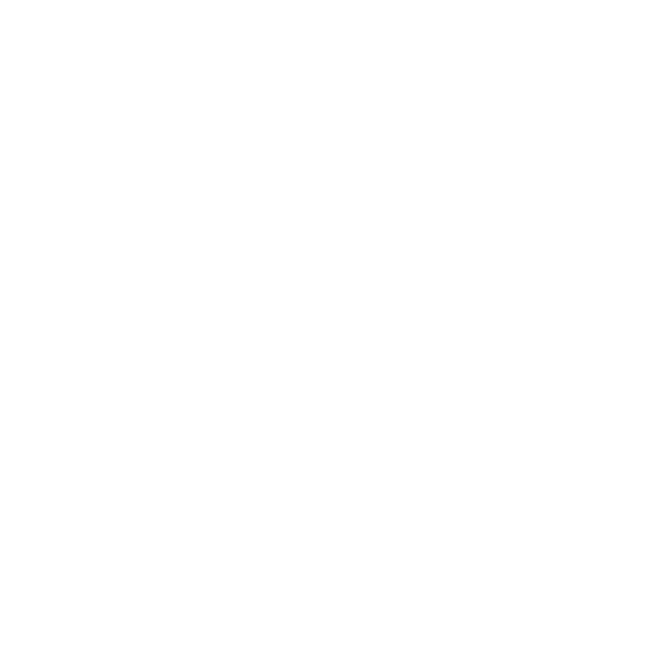
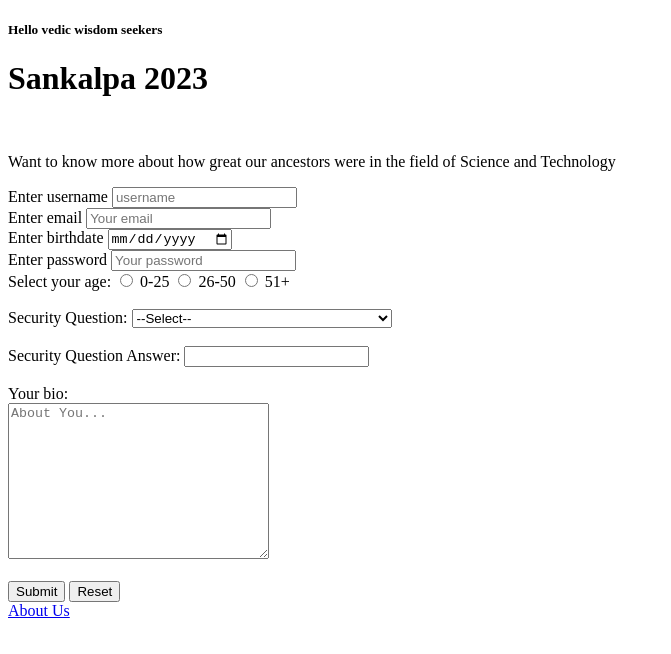
Before and after one commit to harshpb1443/crap-portfolio, a plain HTML site: page index.html in a window 1280 px wide. Shown: the whole page, without its empty margins (0-671 px from the left). Drawn offline with Linux system fonts and the light colour scheme.

Commit message:
added index-html

```diff
--- a/index.html
+++ b/index.html
@@ -7,6 +7,51 @@
     <title>crap-portfolio</title>
 </head>
 <body>
+    <h5>Hello vedic wisdom seekers</h5>
+    <h1>Sankalpa 2023</h1><br>
+    <p>Want to know more about how great our ancestors were in the field of Science and Technology</p>
 
+    <form>
+        <label for="username">Enter username</label>
+        <input type="text" id="username" name="username" placeholder="username" required> <br>
+        <label for="email">Enter email</label>
+        <input type="email" id="email" name="email" placeholder="Your email" required><br>
+        <label for="birthdate">Enter birthdate</label>
+        <input type="date" id="birthdate" name="birthdate" placeholder="Your birthdate" required><br>
+        <label for="password">Enter password</label>
+        <input type="password" id="password" name="password" placeholder="Your password" required><br>
+
+        <label for="age">Select your age: </label>
+        <input type="radio" name="age" value="0-25" id="option-1">
+        <label for="option-1">0-25</label>
+        <input type="radio" value="26-50" name="age" id="option-2">
+        <label for="option-1">26-50</label>
+        <input type="radio" value="51+" name="age" id="option-3">
+        <label for="option-1">51+</label>
+
+        <br><br>
+
+        <label for="questioin">Security Question:  </label>
+        <select name="question" id="question" required>
+            <option value="q0">--Select--</option>
+            <option value="q1">Which is your favourite shloka in BG?</option>
+            <option value="q2">Who is your favourite leela?</option>
+            <option value="q3">When did you came to know about god?</option>
+        </select>
+
+        <br><br>
+
+        <label for="answer">Security Question Answer: </label>
+        <input type="text" name="answer" id="answer" required>
+
+        <br><br>
+
+        <label for="bio">Your bio: </label><br>
+        <textarea name="bio" id="bio" cols="30" rows="10" placeholder="About You..." required></textarea>
+        <br><br>
+
+        <input type="submit" name="Submit" id="Submit" value="Submit">
+        <input type="reset" name="Reset" id="Reset" value="Reset">
+    </form>
+    <a href="about.html">About Us</a>
 </body>
-</html>
```
